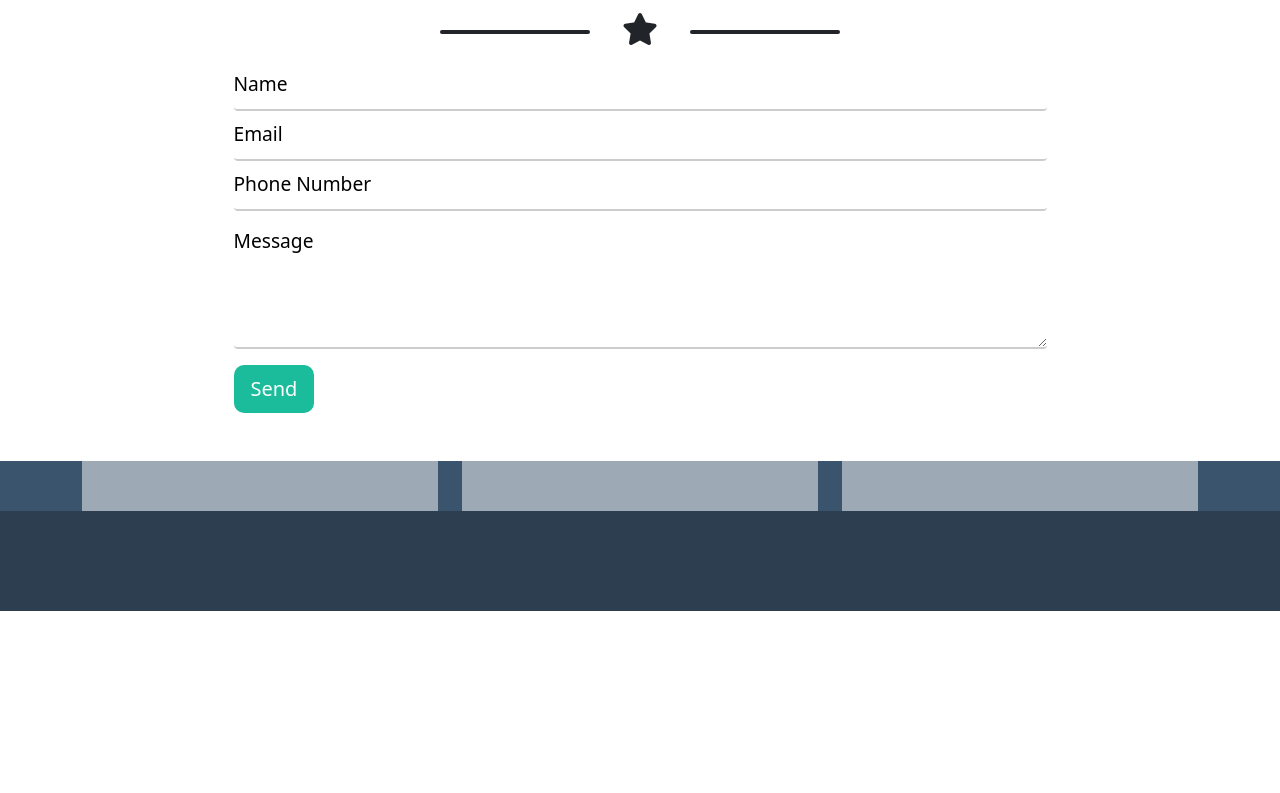
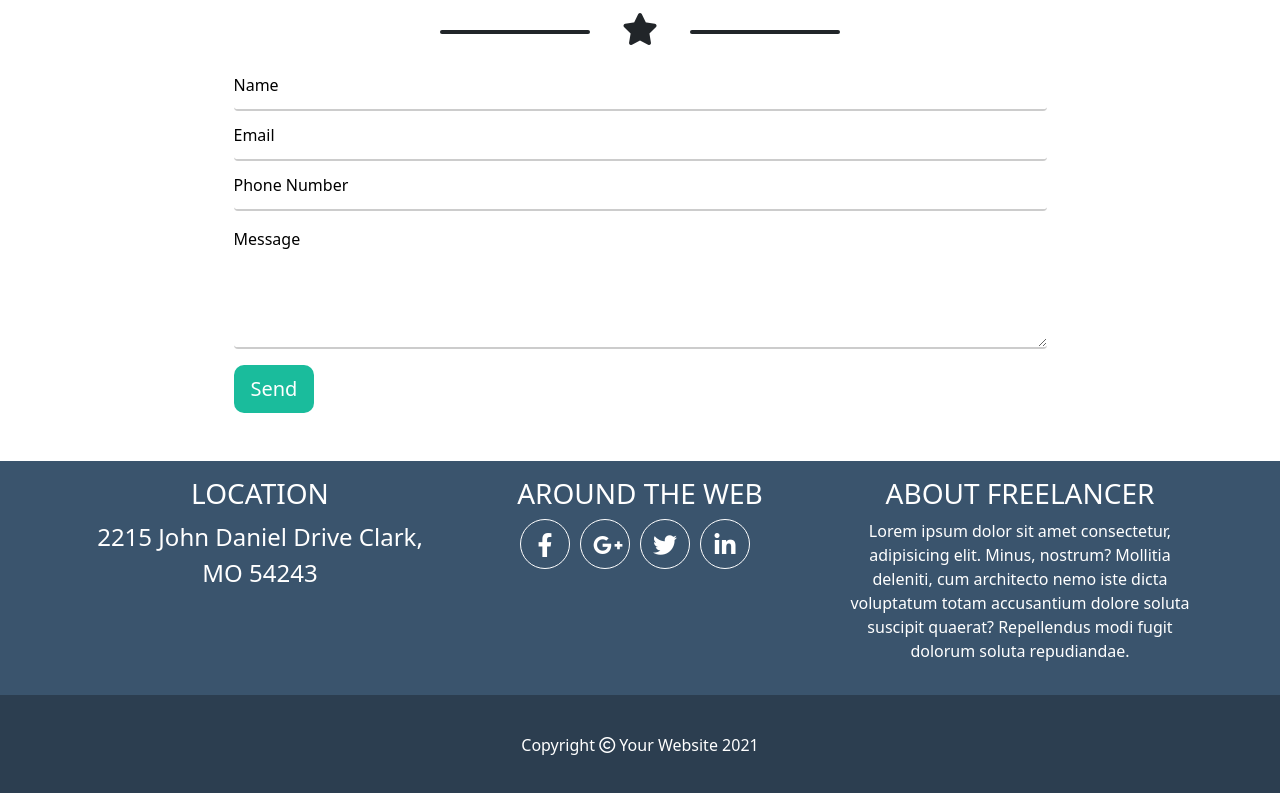
Before and after one commit to Bonu93/html-css-bootstrap-freelancer, a plain HTML site: page index.html in a window 1280 px wide. Shown: the part 2095-2888 px from the top of the page. Before the commit the page ends 2706 px from the top, so only its background shows below. Drawn offline with nearby package versions, Linux system fonts and the light colour scheme.

Commit message:
add footer

```diff
--- a/css/main.css
+++ b/css/main.css
@@ -21,8 +21,8 @@ header, footer {
     background-color: #3a546d;
 }
 
-.copyright {
-    height: 100px; /*remove me*/
+.bg-sky-fw {
+    background-color: #1abc9c;
 }
 
 /* UTILITIES */
@@ -141,35 +141,30 @@ h2 {
 
 .site-form ::placeholder {
     color: black;
-    font-size: 1.2rem;
+    font-
+    size: 1.2rem;
 }
 
-/* BACKGROUNDS */
+/* FOOTER */
 
-.bg-sky-fw {
-    background-color: #1abc9c;
+footer {
+    color: #fff;
 }
 
-.bg-pink {
-    background-color: #ba4b63;
+footer .social-link{
+    margin-right: 10px;
+    width: 50px;
+    height: 50px;
+    line-height: 50px;
+    border-radius: 50%;
+    border: 1px solid white;
+    vertical-align: middle;
+    text-align: center;
+    text-decoration: none;
+    color: #fff;
 }
 
-.bg-sky {
-    background-color: #1ea4b6;
+.copyright {
+    line-height: 100px;
+    text-align: center;
 }
-
-.bg-black {
-    background-color: #140f0f;
-}
-
-.bg-lightblue {
-    background-color: #1c83c1;
-}
-
-.bg-blue {
-    background-color: #0e38b5;
-}
-
-.bg-grey {
-    background-color: #ccb2a3;
-}
--- a/index.html
+++ b/index.html
@@ -151,17 +151,34 @@
 
     <footer>
         <!-- INFO SECTION -->
-        <section class="info">
+        <section class="info py-3 text-center">
             <div class="container">
                 <div class="row">
                     <div class="col-12 col-md-4">
-                        <div class="box"></div>
+                        <h3>LOCATION</h3>
+                        <span class="fs-4">2215 John Daniel Drive Clark, MO 54243</span>
                     </div>
                     <div class="col-12 col-md-4">
-                        <div class="box"></div>
+                        <h3>AROUND THE WEB</h3>
+                        <div class="row fs-4 social justify-content-center">
+                            <a href="" class="social-link">
+                                <i class="fab fa-facebook-f"></i>
+                            </a>
+                            <a href="" class="social-link">
+                                <i class="fab fa-google-plus-g"></i>
+                            </a>
+                            <a href="" class="social-link">
+                                <i class="fab fa-twitter"></i>
+                            </a>
+                            <a href="" class="social-link">
+                                <i class="fab fa-linkedin-in"></i>
+                            </a>
+
+                        </div>
                     </div>
                     <div class="col-12 col-md-4">
-                        <div class="box"></div>
+                        <h3>ABOUT FREELANCER</h3>
+                        <p>Lorem ipsum dolor sit amet consectetur, adipisicing elit. Minus, nostrum? Mollitia deleniti, cum architecto nemo iste dicta voluptatum totam accusantium dolore soluta suscipit quaerat? Repellendus modi fugit dolorum soluta repudiandae.</p>
                     </div>
                 </div>
             </div>
@@ -169,7 +186,7 @@
 
         <!-- COPYRIGHT BANNER -->
         <section class="copyright">
-
+            <span>Copyright <i class="far fa-copyright"></i> Your Website 2021</span>
         </section>
     </footer>
 
```
